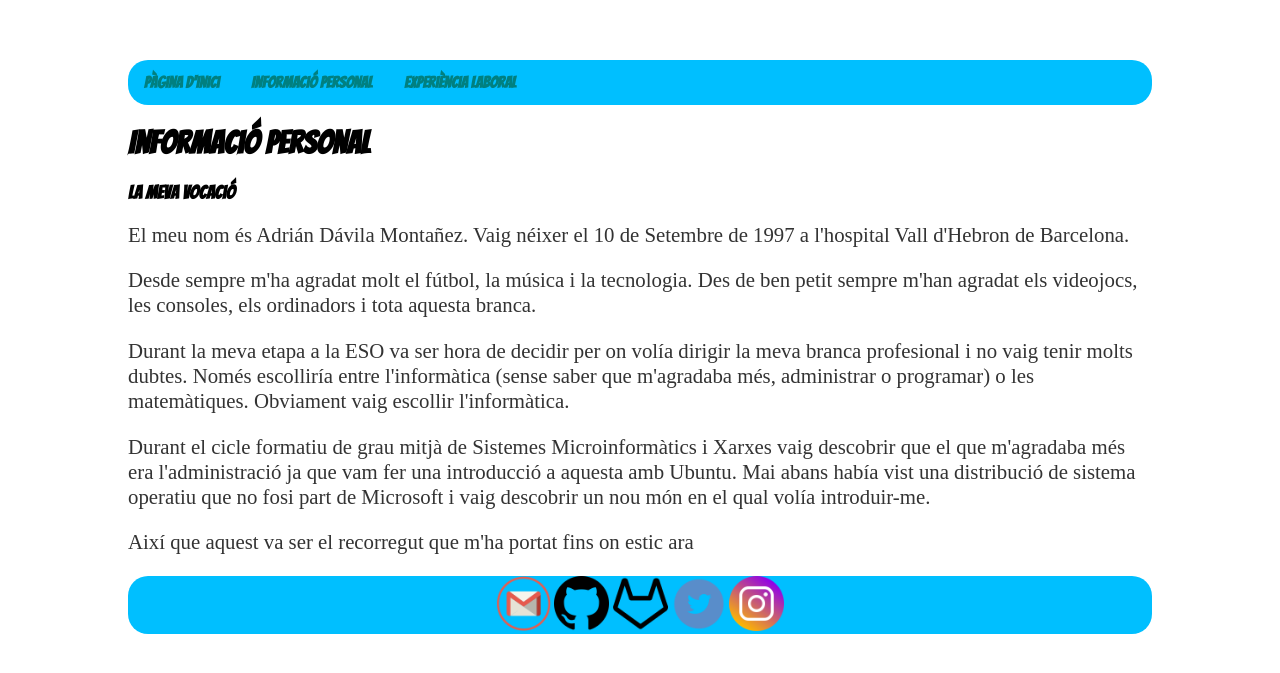
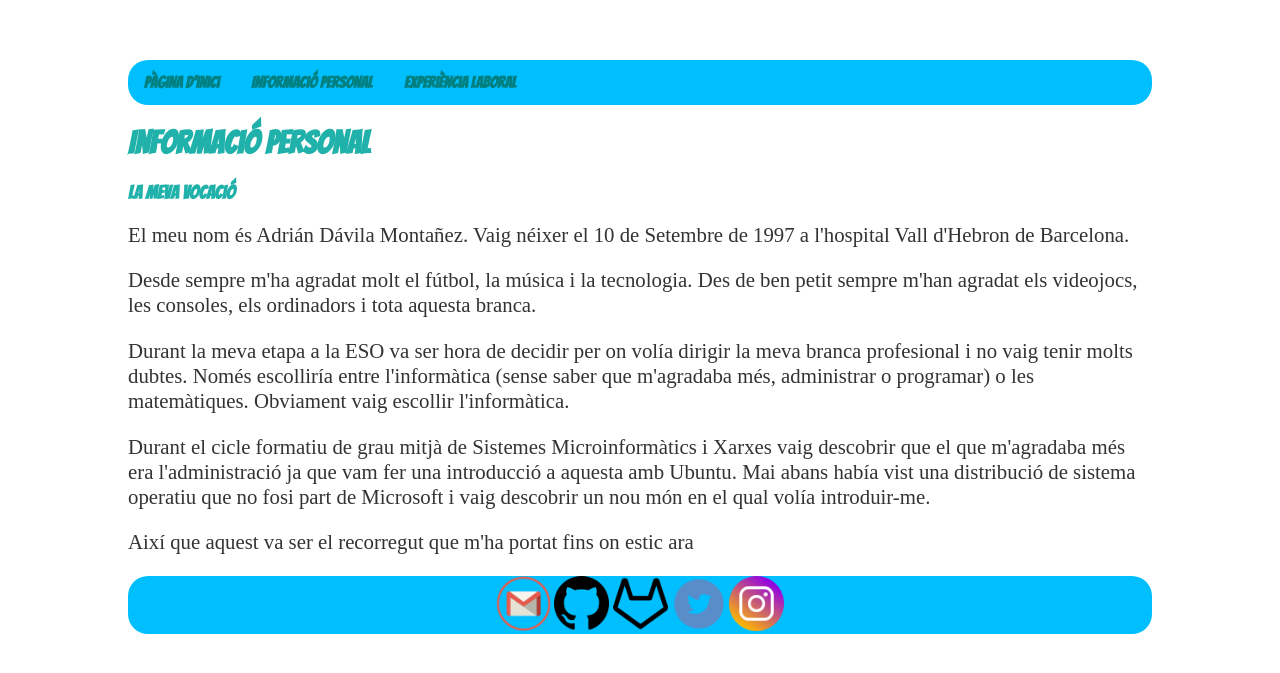
Before and after one commit to isx48102233/isx48102233.github.io, a Jekyll site: the page built from about/index.html, in a window 1280 px wide. Shown: the top 673 px of the page. Built offline with Jekyll 4.4.1, drawn with Linux system fonts in a browser that asks for light colours.

Commit message:
Update main.css

```diff
--- a/css/main.css
+++ b/css/main.css
@@ -30,6 +30,7 @@ nav ul li a:hover {
 }
 h1, h3 {
     font-family: 'Bangers';
+    color: #20B2AA;
 }
 p {
     font-size: 1.3em;
```
